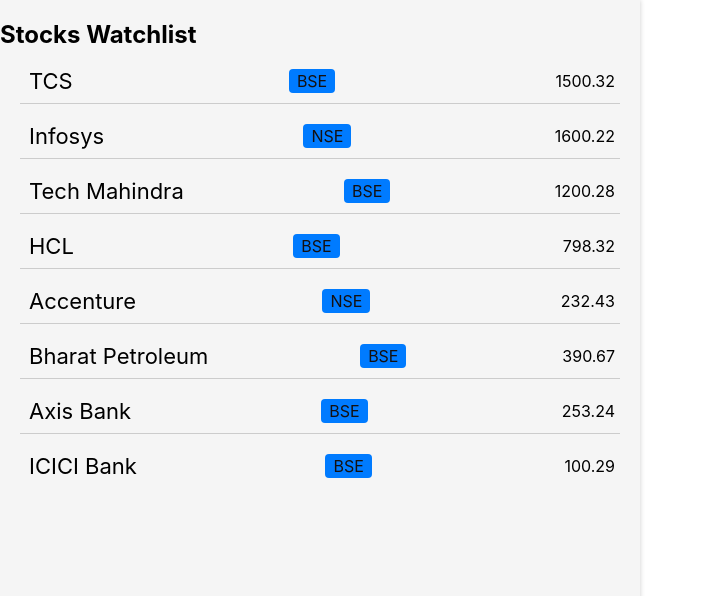
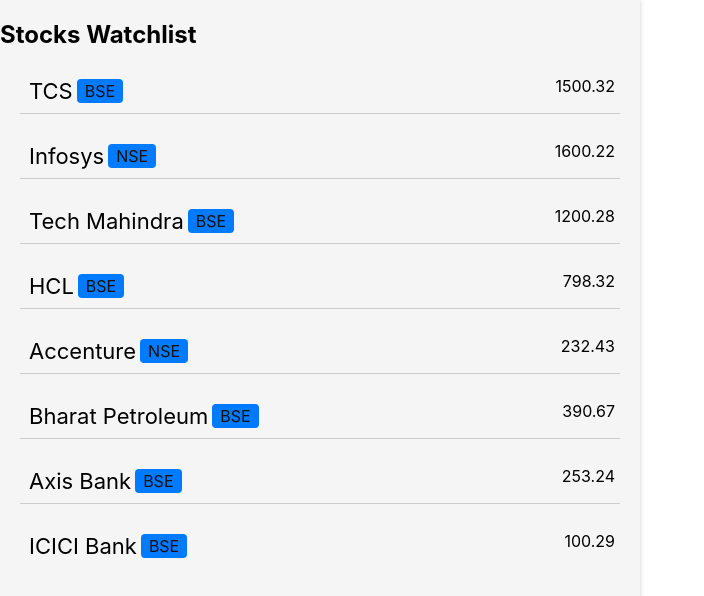
Before and after one commit to kurrachandu/Stocks_Watchlist, a React (Create React App) app: page / in a window 1280 px wide. Shown: the top 596 px of the page, without its empty margins (0-704 px from the left). Built offline with nearby package versions, Linux system fonts and the light colour scheme.

Commit message:
Removes the unnecessary classes and displaying the Stocks in watchlist

```diff
--- a/src/components/Watchlist.js
+++ b/src/components/Watchlist.js
@@ -29,7 +29,6 @@
   };
 
   return (
-    <div className="watchlist-container">
       <div className="full-container">
         <div className="left-container">
 
@@ -45,8 +44,13 @@
                     onDragOver={(e) => handleDragOver(e, index)}
                     onDrop={(e) => handleDrop(e, index)}
                   >
+                    <div className='stock-info'>
                     <span className='stock-Name'>{stock.companyName}</span>
-                    <span className='stock-type'>{stock.stockType}</span>{stock.stockValue}
+                    <span className='stock-type'>{stock.stockType}</span>
+                    </div>
+                    <div className='stock-value'>
+                      <span>{stock.stockValue}</span>
+                    </div>
                   </li>
                 ))}
               </ul>
@@ -54,10 +58,9 @@
           </div>
         </div>
         <div className="right-container">
-          {/* Right container (empty) */}
+
         </div>
       </div>
-    </div>
   );
 }
 
```
